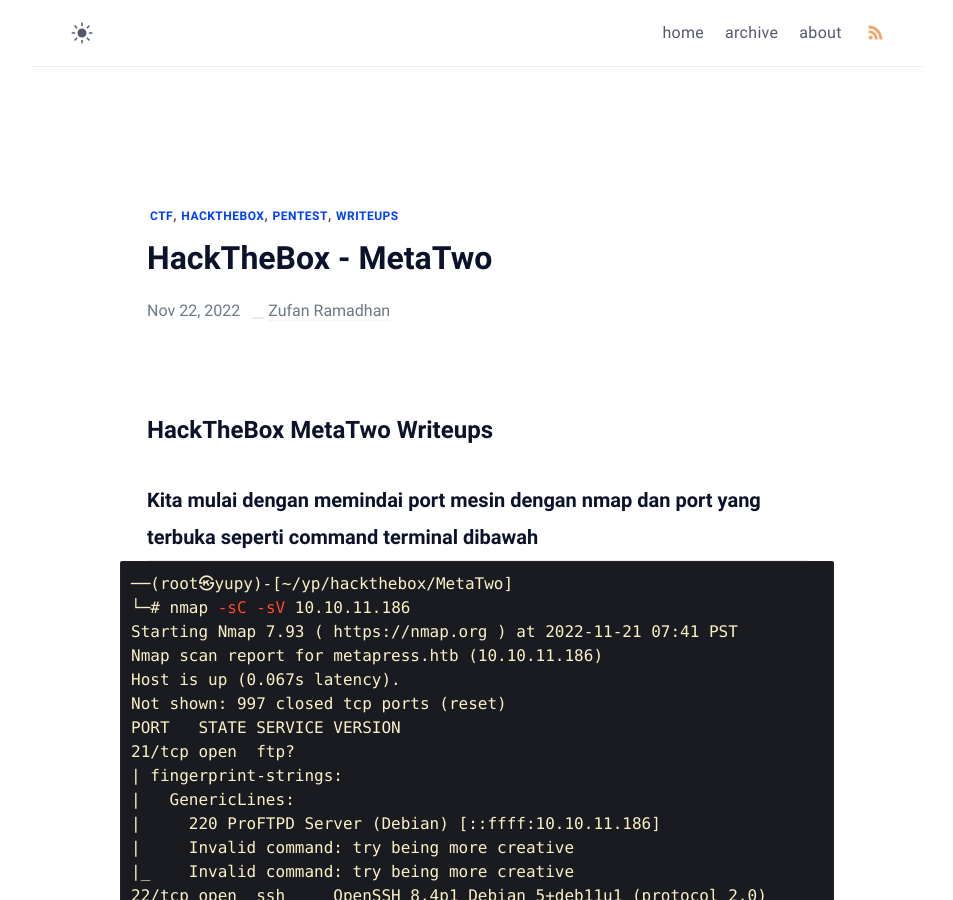
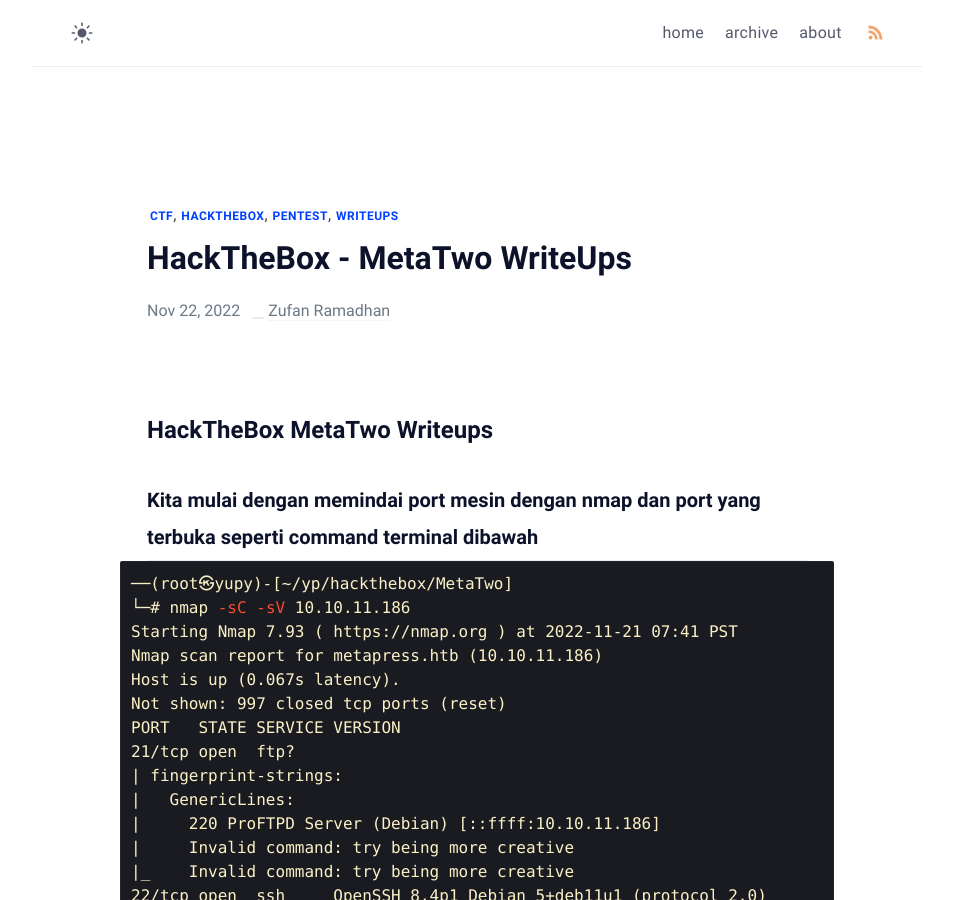
Before and after one commit to zufan-students/blog, a Jekyll site: the page built from _posts/2022-11-22-Hackthebox-MetaTwo-WriteUps.md, in a window 1280 px wide and 900 px high. Shown: the whole window, without its empty margins (163-1116 px from the left). Built offline with Jekyll 4.4.1, drawn with Linux system fonts in a browser that asks for light colours; comment, search, counter and statistics services are not loaded.

Commit message:
Update 2022-11-22-Hackthebox-MetaTwo-WriteUps.md

```diff
--- a/_posts/2022-11-22-Hackthebox-MetaTwo-WriteUps.md
+++ b/_posts/2022-11-22-Hackthebox-MetaTwo-WriteUps.md
@@ -1,6 +1,6 @@
 ---
-title: "HackTheBox - MetaTwo"
-date: 2022-11-22 02:00:00 +07:00
+title: "HackTheBox - MetaTwo WriteUps"
+date: 2022-11-22 01:00:00 +07:00
 categories: [WriteUps]
 tags: [ctf, hackthebox, pentest, writeups]
 image:
```
